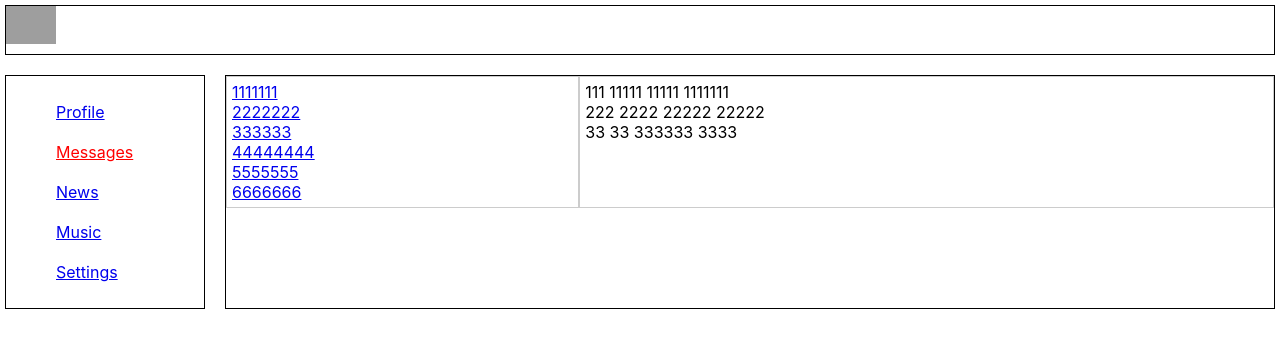
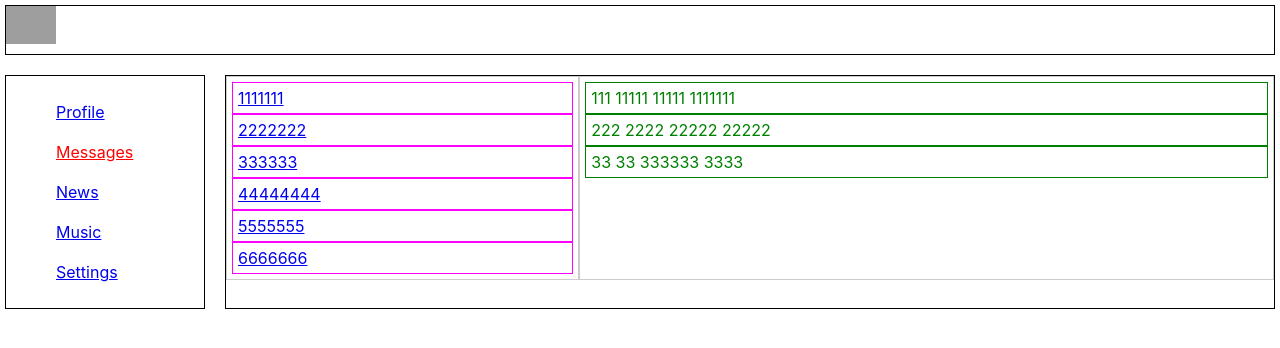
Before and after one commit to AntonVoronezh/Social-Network, a React (Create React App) app: page /dialogs in a window 1280 px wide. Shown: the top 348 px of the page. Built offline with nearby package versions, Linux system fonts and the light colour scheme; grey boxes are pictures that could not be loaded.

Commit message:
refactoring

```diff
--- a/src/components/Dialogs/Dialog/Dialog.module.css
+++ b/src/components/Dialogs/Dialog/Dialog.module.css
@@ -1,8 +1,8 @@
 .item {
-    color: green;
+    border: 1px solid fuchsia;
+    padding: 5px;
 }
 
-.item img {
-    width: 50px;
-    border-radius: 50%;
+.myActive {
+    color: blue;
 }
--- a/src/components/Dialogs/Dialogs.module.css
+++ b/src/components/Dialogs/Dialogs.module.css
@@ -10,10 +10,7 @@
     flex: 1;
 }
 
-.item {
-    border: 1px solid #ccc;
-    padding: 5px;
-}
+
 
 .itemLink {
     border: 1px solid #ccc;
@@ -25,12 +22,3 @@
     padding: 5px;
     flex: 2;
 }
-
-.message {
-    border: 1px solid #ccc;
-    padding: 5px;
-}
-
-.myActive {
-    color: blue;
-}
--- a/src/components/Dialogs/Message/Message.jsx
+++ b/src/components/Dialogs/Message/Message.jsx
@@ -1,8 +1,6 @@
 import React from 'react';
 import classes from './Message.module.css';
 
-const Message = props => {
-	return <div className={classes.message}>{props.text}</div>;
-};
+const Message = props => <div className={classes.message}>{props.text}</div>;
 
 export default Message;
--- a/src/components/Dialogs/Message/Message.module.css
+++ b/src/components/Dialogs/Message/Message.module.css
@@ -1,8 +1,5 @@
-.item {
+.message {
+    border: 1px solid green;
+    padding: 5px;
     color: green;
 }
-
-.item img {
-    width: 50px;
-    border-radius: 50%;
-}
```
